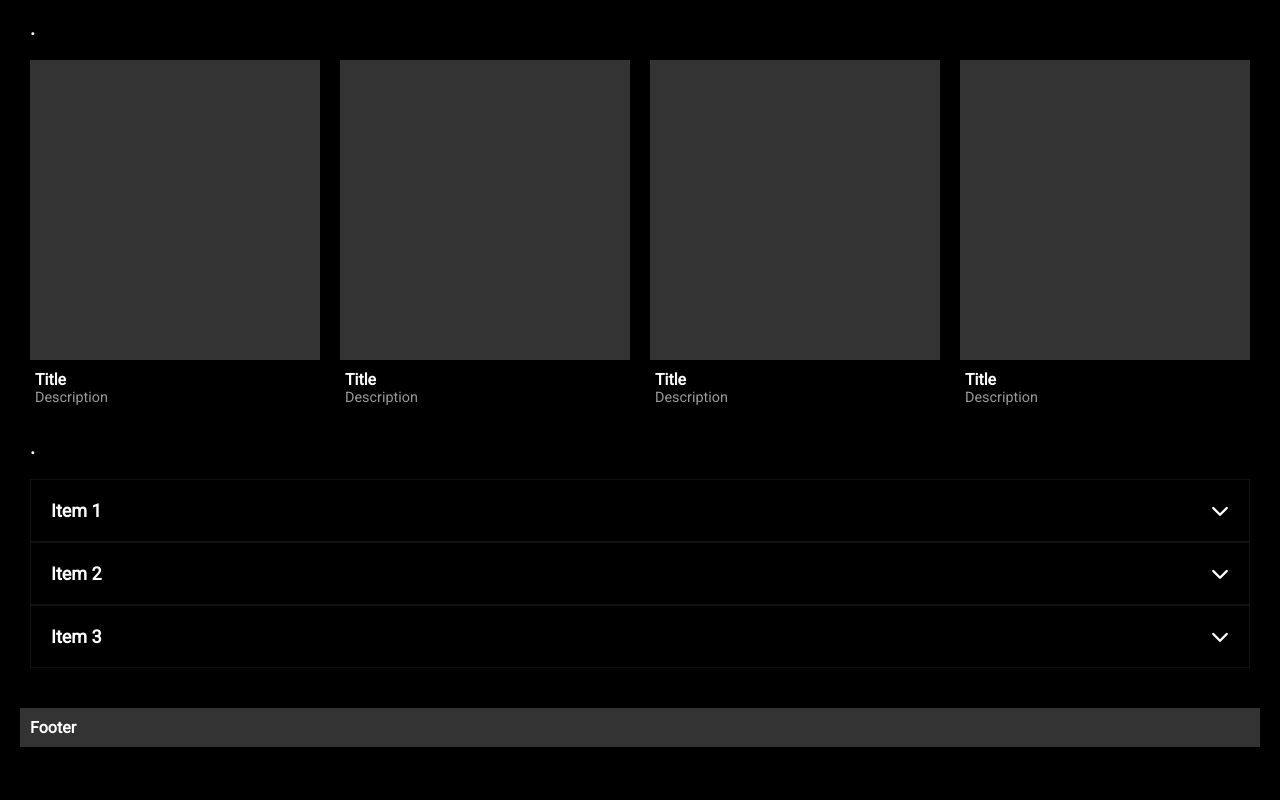
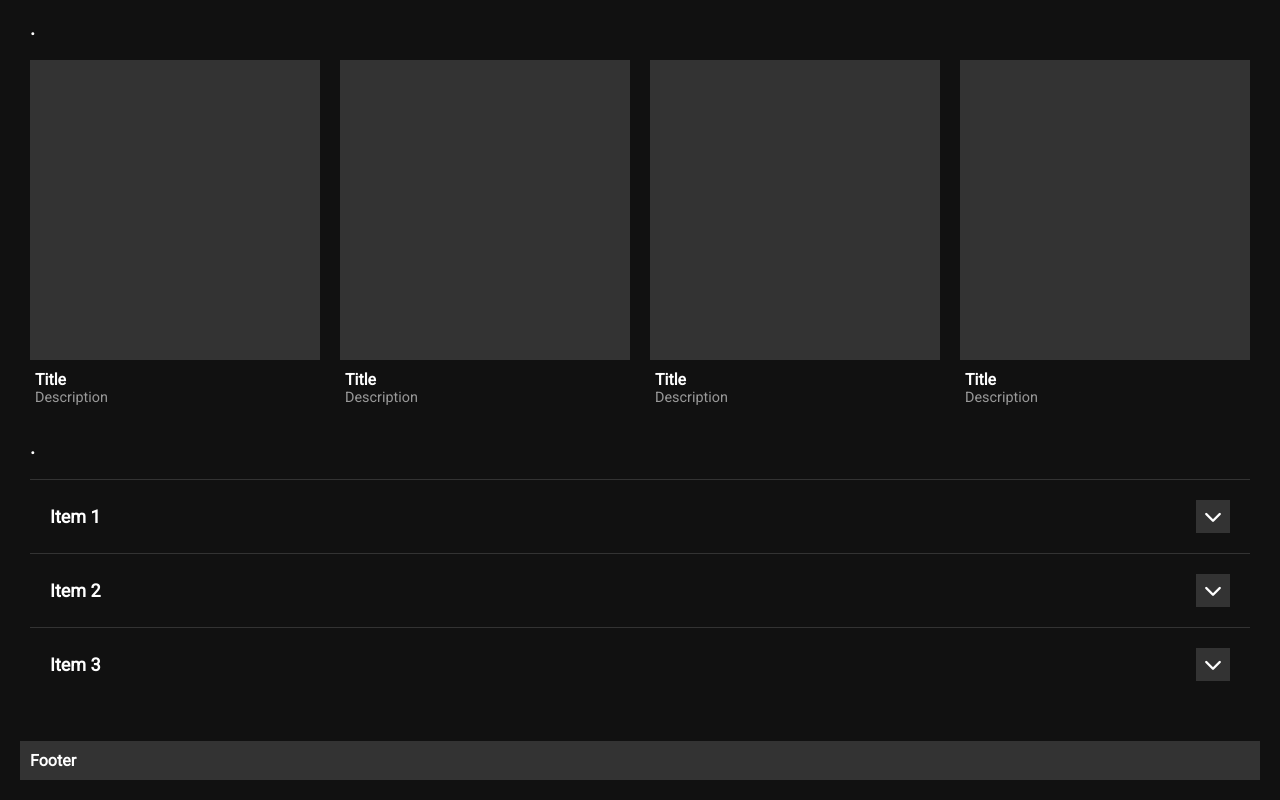
Before and after one commit to german-carosio/gcWeb, a React (Vite) app: page / in a window 1280 px wide. Shown: the part 863-1663 px from the top of the page. Before the commit the page ends 1630 px from the top, so only its background shows below. Built offline with nearby package versions, Linux system fonts and the light colour scheme.

Commit message:
sections y divs containers para margins

```diff
--- a/src/componets/Acordeon/Acordeon.jsx
+++ b/src/componets/Acordeon/Acordeon.jsx
@@ -9,7 +9,9 @@ const Acordeon = () => {
         <details>
           <summary>
             <span>Item 1</span>
+            <div className={styles.icon}>
               <i className="fas fa-chevron-down"></i>
+            </div>
           </summary>
           <div>
             <p>Contenido del primer item.</p>
@@ -18,7 +20,9 @@ const Acordeon = () => {
         <details>
           <summary>
             <span>Item 2</span>
+            <div className={styles.icon}>
               <i className="fas fa-chevron-down"></i>
+            </div>
           </summary>
           <div>
             <p>Contenido del segundo item.</p>
@@ -27,7 +31,9 @@ const Acordeon = () => {
         <details>
           <summary>
             <span>Item 3</span>
+            <div className={styles.icon}>
               <i className="fas fa-chevron-down"></i>
+            </div>
           </summary>
           <div>
             <p>Contenido del tercer item.</p>
--- a/src/componets/Acordeon/Acordeon.module.css
+++ b/src/componets/Acordeon/Acordeon.module.css
@@ -7,10 +7,9 @@
   }
 
   .accordion details {
-    background: #000; /* Fondo más claro para contraste */
-    border: 1px solid #111;
+    background: var(--negro); /* Fondo más claro para contraste */
+    border-top: 1px solid var(--gris-oscuro);
     padding: 10px;
-    box-shadow: 0 2px 4px rgba(0,0,0,0.2);
     color: #fff; /* Texto blanco */
   }
 
@@ -33,13 +32,18 @@
   .accordion details p {
     margin: 10px 0 0;
     padding: 10px;
-    background: #000; /* Fondo más claro para el contenido */
+    background: var(--negro); /* Fondo más claro para el contenido */
     color: #999; /* Texto blanco */
     font-size: 1em;
   }
 
   .accordion summary span {
     font-size: var(--m);
+  }
+
+  .accordion summary .icon {
+    background-color: var(--gris-oscuro);
+    padding: 6px 8px;
   }
 
   .accordion summary i {
--- a/src/index.css
+++ b/src/index.css
@@ -11,7 +11,7 @@
 :root {
 
   /*Colores*/
-    --negro: #000000;
+    --negro: #111;
     --blanco: #FFFFFF;
     --verde: #28a745;
     --naranja: #f06529;
```
Lines whose indentation alone changed are shown as unchanged.
